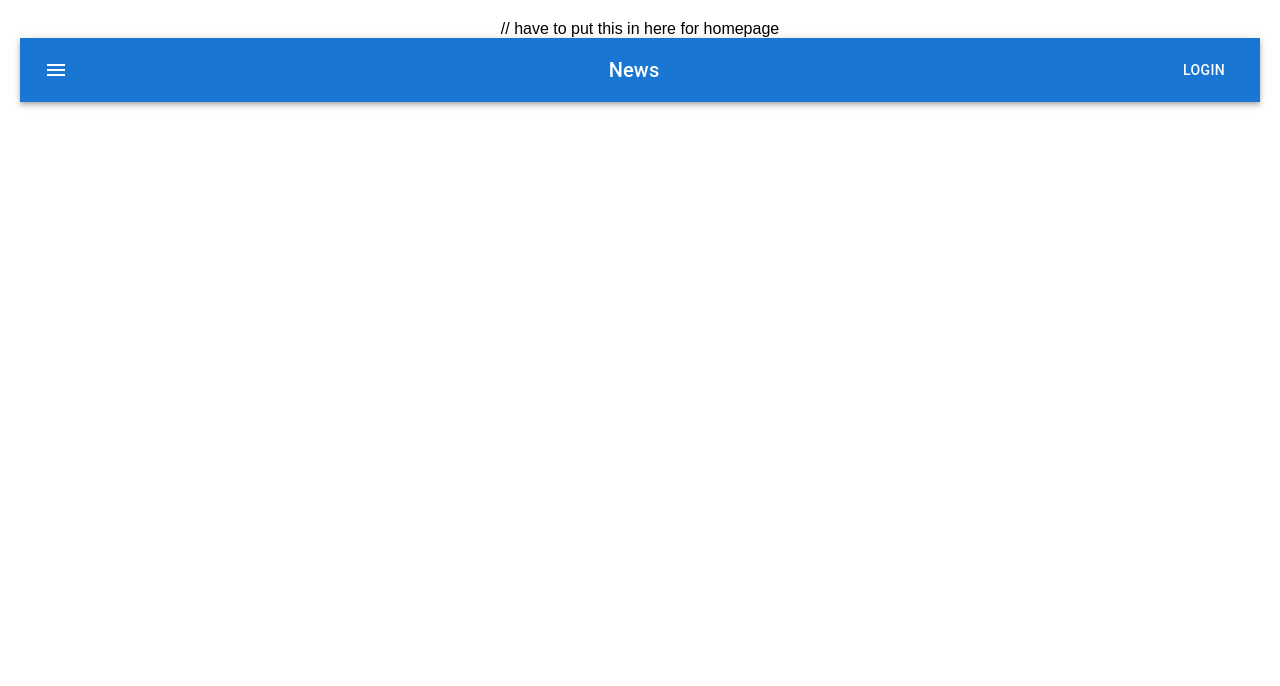
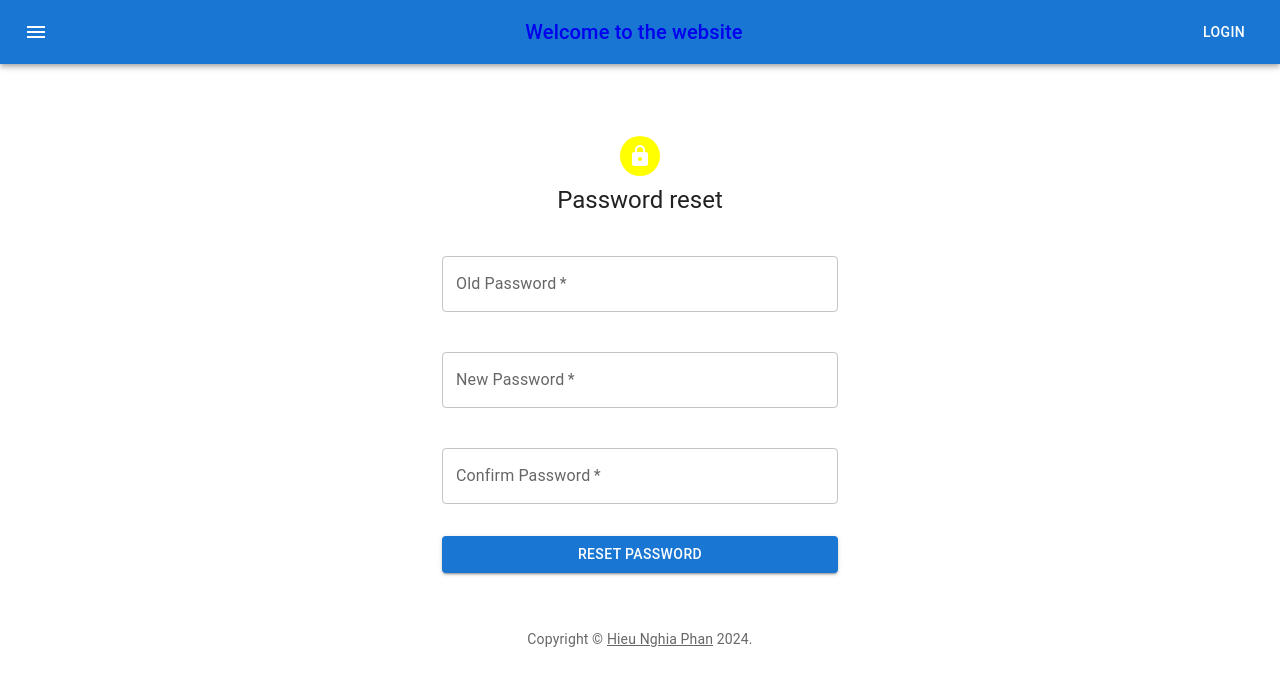
Before and after one commit to wokemon/Week1FCI, a React (Create React App) app in the folder my-app/: page /login/reset in a window 1280 px wide. Shown: the top 686 px of the page. Built offline with nearby package versions, Linux system fonts and the light colour scheme.

Commit message:
Somewhat make the website functional

```diff
--- a/my-app/src/App.js
+++ b/my-app/src/App.js
@@ -1,20 +1,20 @@
 /* eslint-disable react/jsx-no-comment-textnodes */
-import logo from './logo.svg';
 import './App.css';
 import AppNav from './components/Navbar';
-import SignIn from './components/SignIn';
+import SignIn from './components/Login';
 import { BrowserRouter, Route, Routes } from "react-router-dom";
 import SignUp from './components/SignUp';
+import ResetPassword from './components/ResetPassword';
 
 function App() {
   return (
     <div className="App">
       <BrowserRouter>
-        // have to put this in here for homepage
         <AppNav />
         <Routes>
           <Route path="/login" element={<SignIn />}></Route>
-          <Route path="/signup" element={<SignUp />}></Route>
+          <Route path="/login/signup" element={<SignUp />}></Route>
+          <Route path="/login/reset" element={<ResetPassword />}></Route>
         </Routes>
       </BrowserRouter>
     </div>
--- /dev/null
+++ b/my-app/src/components/Login.js
@@ -0,0 +1,111 @@
+import * as React from 'react';
+import Avatar from '@mui/material/Avatar';
+import Button from '@mui/material/Button';
+import CssBaseline from '@mui/material/CssBaseline';
+import TextField from '@mui/material/TextField';
+import FormControlLabel from '@mui/material/FormControlLabel';
+import Checkbox from '@mui/material/Checkbox';
+import Link from '@mui/material/Link';
+import { Link as RouterLink} from "react-router-dom";
+import Grid from '@mui/material/Grid';
+import Box from '@mui/material/Box';
+import Lock from '@mui/icons-material/Lock';
+import Typography from '@mui/material/Typography';
+import Container from '@mui/material/Container';
+import { createTheme, ThemeProvider } from '@mui/material/styles';
+
+function Copyright(props) {
+  return (
+    <Typography variant="body2" color="text.secondary" align="center" {...props}>
+      {'Copyright © '}
+      <Link color="inherit" href="https://facebook.com/profile" target="_blank">
+        Hieu Nghia Phan
+      </Link>{' '}
+      {new Date().getFullYear()}
+      {'.'}
+    </Typography>
+  );
+}
+
+const defaultTheme = createTheme();
+
+export default function SignIn() {
+  const handleSubmit = (event) => {
+    event.preventDefault();
+    const data = new FormData(event.currentTarget);
+    console.log({
+      email: data.get('email'),
+      password: data.get('password'),
+    });
+  };
+
+  return (
+    <ThemeProvider theme={defaultTheme}>
+      <Container component="main" maxWidth="xs">
+        <CssBaseline />
+        <Box
+          sx={{
+            marginTop: 8,
+            display: 'flex',
+            flexDirection: 'column',
+            alignItems: 'center',
+          }}
+        >
+          <Avatar sx={{ m: 1, bgcolor: 'grey' }}>
+            <Lock />
+          </Avatar>
+          <Typography component="h1" variant="h5">
+            Sign in
+          </Typography>
+          <Box component="form" onSubmit={handleSubmit} noValidate sx={{ mt: 1 }}>
+            <TextField
+              margin="normal"
+              required
+              fullWidth
+              id="email"
+              label="Email Address"
+              name="email"
+              autoComplete="email"
+              autoFocus
+            />
+            <TextField
+              margin="normal"
+              required
+              fullWidth
+              name="password"
+              label="Password"
+              type="password"
+              id="password"
+              autoComplete="current-password"
+            />
+            <FormControlLabel
+              control={<Checkbox value="remember" color="primary" />}
+              label="Remember me"
+            />
+            <Button
+              type="submit"
+              fullWidth
+              variant="contained"
+              sx={{ mt: 3, mb: 2 }}
+            >
+              Sign In
+            </Button>
+            <Grid container>
+              <Grid item xs>
+                <Link component={RouterLink} to="reset" variant="body2">
+                  Forgot password?
+                </Link>
+              </Grid>
+              <Grid item>
+                <Link component={RouterLink} to="signup" variant="body2">
+                  {"Don't have an account? Sign Up"}
+                </Link>
+              </Grid>
+            </Grid>
+          </Box>
+        </Box>
+        <Copyright sx={{ mt: 8, mb: 4 }} />
+      </Container>
+    </ThemeProvider>
+  );
+}
--- a/my-app/src/components/Navbar.js
+++ b/my-app/src/components/Navbar.js
@@ -22,8 +22,8 @@
           >
             <MenuIcon />
           </IconButton>
-          <Typography variant="h6" component="div" sx={{ flexGrow: 1 }}>
-            News
+          <Typography variant="h6" component={RouterLink} to="/login" sx={{ flexGrow: 1, textDecoration: 'none'}}>
+            Welcome to the website
           </Typography>
           <Button color="inherit" component= {RouterLink} to="/login">Login</Button>
         </Toolbar>
--- a/my-app/src/components/SignIn.js
+++ b/my-app/src/components/ResetPassword.js
@@ -6,7 +6,7 @@
 import FormControlLabel from '@mui/material/FormControlLabel';
 import Checkbox from '@mui/material/Checkbox';
 import Link from '@mui/material/Link';
-import { Link as RouterLink} from "react-router-dom";
+import { Link as RouterLink } from "react-router-dom";
 import Grid from '@mui/material/Grid';
 import Box from '@mui/material/Box';
 import Lock from '@mui/icons-material/Lock';
@@ -18,8 +18,8 @@
   return (
     <Typography variant="body2" color="text.secondary" align="center" {...props}>
       {'Copyright © '}
-      <Link color="inherit" href="https://facebook.com/profile">
-        Your Website
+      <Link color="inherit" href="https://facebook.com/profile" target="_blank">
+        Hieu Nghia Phan
       </Link>{' '}
       {new Date().getFullYear()}
       {'.'}
@@ -27,17 +27,15 @@
   );
 }
 
-// TODO remove, this demo shouldn't need to reset the theme.
-
 const defaultTheme = createTheme();
 
-export default function SignIn() {
+export default function ResetPassword() {
   const handleSubmit = (event) => {
     event.preventDefault();
     const data = new FormData(event.currentTarget);
     console.log({
-      email: data.get('email'),
       password: data.get('password'),
+      new_password: data.get('new_password'),
     });
   };
 
@@ -53,60 +51,66 @@
             alignItems: 'center',
           }}
         >
-          <Avatar sx={{ m: 1, bgcolor: 'grey' }}>
+          <Avatar sx={{ m: 1, bgcolor: 'yellow' }}>
             <Lock />
           </Avatar>
           <Typography component="h1" variant="h5">
-            Sign in
+            Password reset
           </Typography>
-          <Box component="form" onSubmit={handleSubmit} noValidate sx={{ mt: 1 }}>
-            <TextField
-              margin="normal"
-              required
-              fullWidth
-              id="email"
-              label="Email Address"
-              name="email"
-              autoComplete="email"
-              autoFocus
-            />
+          <Box component="form" noValidate onSubmit={handleSubmit} sx={{ mt: 3 }}>
+            <Grid container spacing={2}>
+              <Grid item xs={12}>
                 <TextField
                   margin="normal"
                   required
                   fullWidth
                   name="password"
-              label="Password"
+                  label="Old Password"
+                  type="password"
+                  id="password"
+                  autoComplete="new-password"
+                />
+              </Grid>
+
+              <Grid item xs={12}>
+                <TextField
+                  margin="normal"
+                  required
+                  fullWidth
+                  name="password"
+                  label="New Password"
                   type="password"
                   id="password"
                   autoComplete="current-password"
                 />
-            <FormControlLabel
-              control={<Checkbox value="remember" color="primary" />}
-              label="Remember me"
+              </Grid>
+
+              <Grid item xs={12}>
+                <TextField
+                  margin="normal"
+                  required
+                  fullWidth
+                  name="password"
+                  label="Confirm Password"
+                  type="password"
+                  id="password"
+                  autoComplete="current-password"
                 />
+              </Grid>
+            </Grid>
             <Button
               type="submit"
               fullWidth
               variant="contained"
               sx={{ mt: 3, mb: 2 }}
+              component={RouterLink}
+              to="/login"
             >
-              Sign In
+              Reset Password
             </Button>
-            <Grid container>
-              <Grid item xs>
-                <Link variant="body2">
-                  Forgot password?
-                </Link>
-              </Grid>
-              <Grid item>
-                <Link component={RouterLink} to="login" variant="body2">
-                  {"Don't have an account? Sign Up"}
-                </Link>
-              </Grid>
-            </Grid>
           </Box>
         </Box>
-        <Copyright sx={{ mt: 8, mb: 4 }} />
+        <Copyright sx={{ mt: 5 }} />
       </Container>
     </ThemeProvider>
   );
--- a/my-app/src/components/SignUp.js
+++ b/my-app/src/components/SignUp.js
@@ -18,16 +18,14 @@
   return (
     <Typography variant="body2" color="text.secondary" align="center" {...props}>
       {'Copyright © '}
-      <Link color="inherit" href="https://facebook.com/profile">
-        My Website
+      <Link color="inherit" href="https://facebook.com/profile" target="_blank">
+        Hieu Nghia Phan
       </Link>{' '}
       {new Date().getFullYear()}
       {'.'}
     </Typography>
   );
 }
-
-// TODO remove, this demo shouldn't need to reset the theme.
 
 const defaultTheme = createTheme();
 
@@ -120,7 +118,7 @@
             </Button>
             <Grid container justifyContent="flex-end">
               <Grid item>
-                <Link component={RouterLink} to="signup" variant="body2">
+                <Link component={RouterLink} to="/login" variant="body2">
                   Already have an account? Sign in
                 </Link>
               </Grid>
```
Lines whose indentation alone changed are shown as unchanged.
